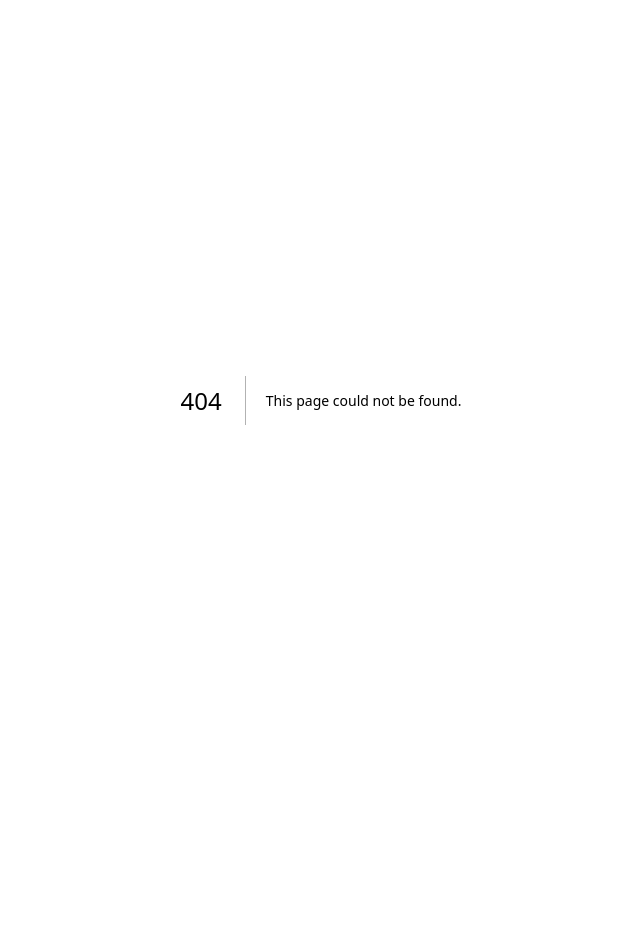
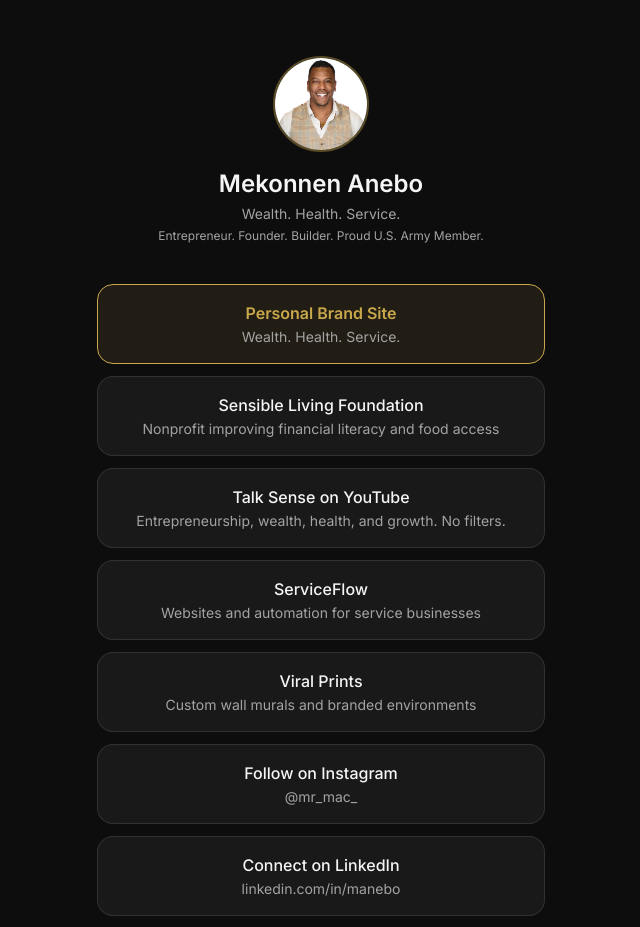
Before and after one commit to mekonnen33/Mekonnen-personal-brand, a Next.js app: page /links in a window 1280 px wide. Before the commit this address had no page. Shown: the top 927 px of the page, without its empty margins (319-959 px from the left). Before the commit the page ends 800 px from the top, so only its background shows below. Built offline with nearby package versions, Linux system fonts and the light colour scheme.

Commit message:
Add /links page as personal Linktree alternative

```diff
--- /dev/null
+++ b/app/links/page.tsx
@@ -0,0 +1,104 @@
+import Image from 'next/image';
+import Link from 'next/link';
+import type { Metadata } from 'next';
+
+export const metadata: Metadata = {
+  title: 'Mekonnen Anebo | Links',
+  description: 'All links for Mekonnen Anebo — entrepreneur, nonprofit founder, Army member, and builder.'
+};
+
+const links = [
+  {
+    label: 'Personal Brand Site',
+    description: 'Wealth. Health. Service.',
+    href: 'https://mekonnenanebo.com',
+    primary: true
+  },
+  {
+    label: 'Sensible Living Foundation',
+    description: 'Nonprofit improving financial literacy and food access',
+    href: 'https://sensiblelivingfoundation.org',
+    primary: false
+  },
+  {
+    label: 'Talk Sense on YouTube',
+    description: 'Entrepreneurship, wealth, health, and growth. No filters.',
+    href: 'https://www.youtube.com/@talksense360',
+    primary: false
+  },
+  {
+    label: 'ServiceFlow',
+    description: 'Websites and automation for service businesses',
+    href: 'https://svc-flow.com',
+    primary: false
+  },
+  {
+    label: 'Viral Prints',
+    description: 'Custom wall murals and branded environments',
+    href: 'https://viralprintsusa.com',
+    primary: false
+  },
+  {
+    label: 'Follow on Instagram',
+    description: '@mr_mac_',
+    href: 'https://www.instagram.com/mr_mac_',
+    primary: false
+  },
+  {
+    label: 'Connect on LinkedIn',
+    description: 'linkedin.com/in/manebo',
+    href: 'https://www.linkedin.com/in/manebo',
+    primary: false
+  },
+  {
+    label: 'Work With Me',
+    description: 'Speaking, collaboration, and SLF partnerships',
+    href: 'https://mekonnenanebo.com#connect',
+    primary: false
+  }
+];
+
+export default function LinksPage() {
+  return (
+    <div className="min-h-screen bg-background text-text flex flex-col items-center px-4 py-14">
+
+      <div className="flex flex-col items-center gap-4 mb-10">
+        <div className="relative h-24 w-24 overflow-hidden rounded-full border-2 border-gold/40">
+          <img
+            src="/headshot.jpg"
+            alt="Mekonnen Anebo"
+            className="h-full w-full object-cover object-top"
+          />
+        </div>
+        <div className="text-center">
+          <h1 className="text-2xl font-semibold text-text">Mekonnen Anebo</h1>
+          <p className="mt-1 text-sm text-muted">Wealth. Health. Service.</p>
+          <p className="mt-1 text-xs text-muted">Entrepreneur. Founder. Builder. Proud U.S. Army Member.</p>
+        </div>
+      </div>
+
+      <div className="w-full max-w-md space-y-3">
+        {links.map((link) => (
+          <Link
+            key={link.label}
+            href={link.href}
+            target={link.href.startsWith('http') ? '_blank' : undefined}
+            rel={link.href.startsWith('http') ? 'noreferrer' : undefined}
+            className={
+              link.primary
+                ? 'flex flex-col items-center justify-center rounded-2xl border border-gold bg-gold/10 px-6 py-4 text-center transition hover:bg-gold/20'
+                : 'flex flex-col items-center justify-center rounded-2xl border border-white/10 bg-white/5 px-6 py-4 text-center transition hover:border-gold/30 hover:bg-white/10'
+            }
+          >
+            <span className={link.primary ? 'text-base font-semibold text-gold' : 'text-base font-medium text-text'}>
+              {link.label}
+            </span>
+            <span className="mt-0.5 text-sm text-muted">{link.description}</span>
+          </Link>
+        ))}
+      </div>
+
+      <p className="mt-10 text-xs text-muted">mekonnenanebo.com</p>
+    </div>
+  );
+}
```
